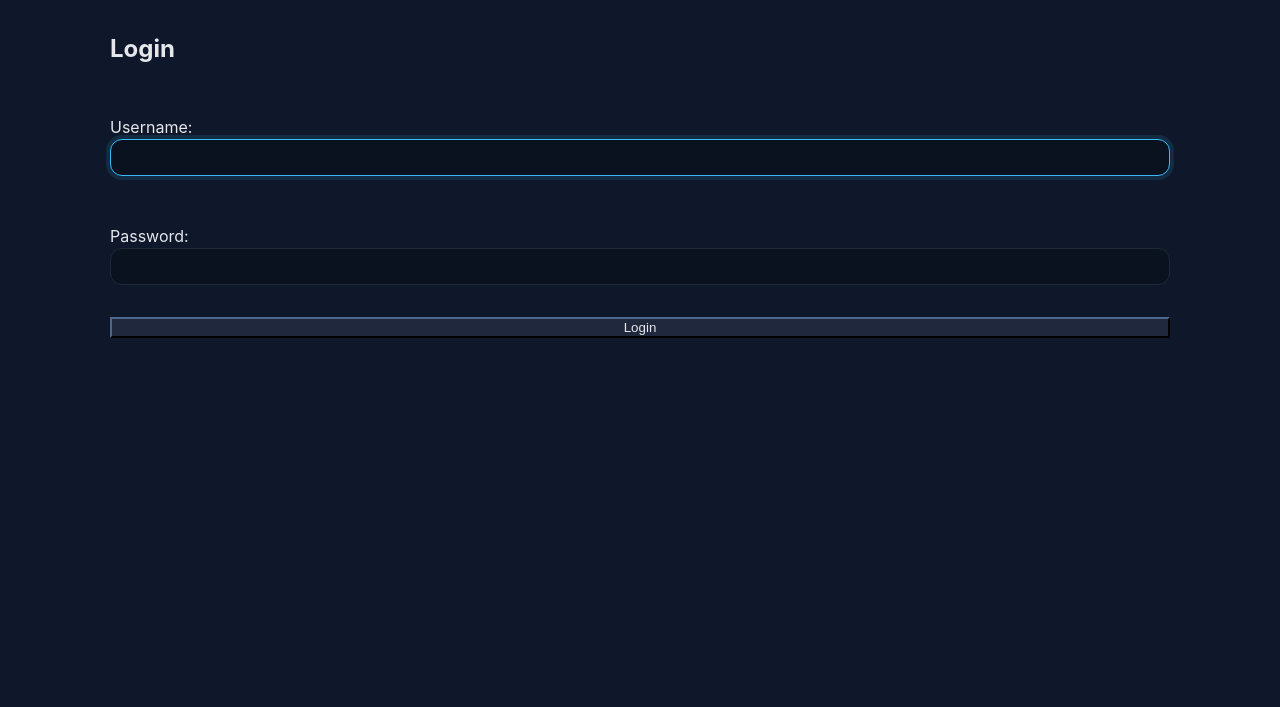
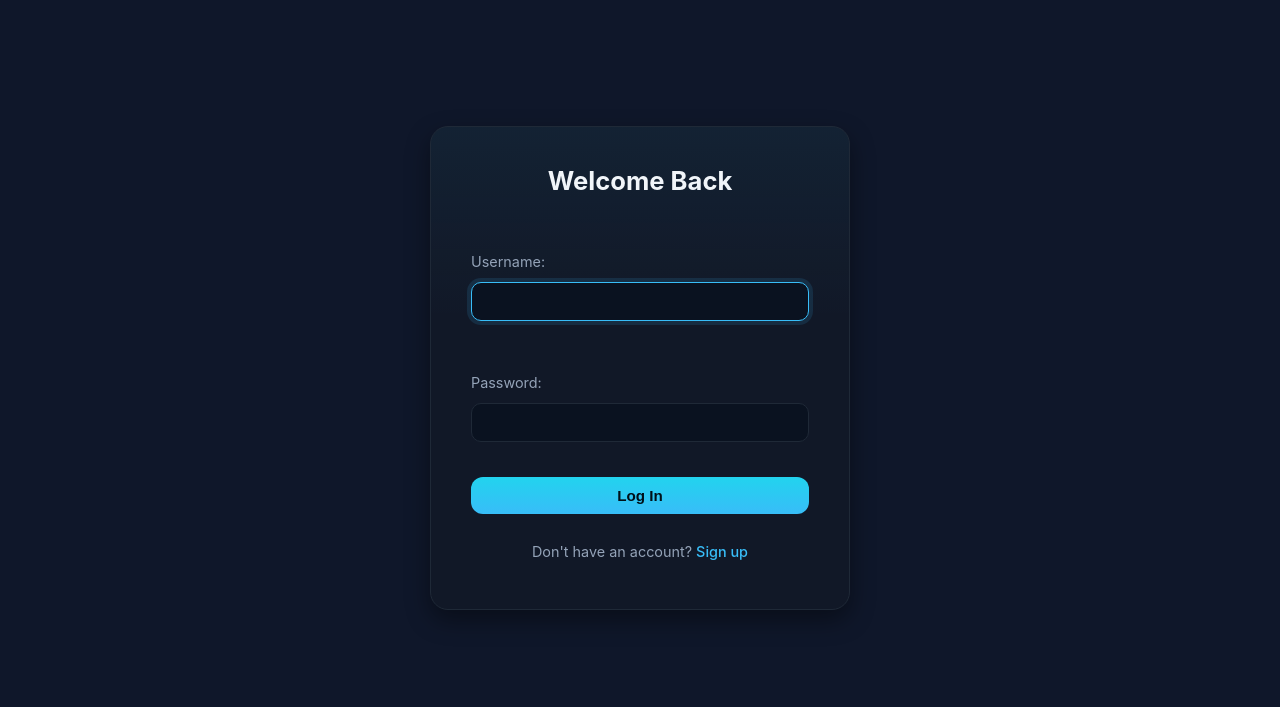
Before and after one commit to Mkac0/Echoes, a Django app: page / in a window 1280 px wide. Shown: the part 65-772 px from the top of the page. Run offline with Django 5.2, Linux system fonts and the light colour scheme.

Commit message:
added style to loging page

```diff
--- a/autolot/static/css/base.css
+++ b/autolot/static/css/base.css
@@ -97,6 +97,85 @@ nav button {
 nav button:hover {
     color: #e5e7eb;
     background: rgba(148,163,184,.12);
+}
+
+.auth-section {
+    display: flex;
+    align-items: center;
+    justify-content: center;
+    min-height: calc(100vh - 120px);
+    padding: 2rem;
+}
+
+.auth-card {
+    background: linear-gradient(180deg, rgba(56,189,248,.06), rgba(56,189,248,0) 40%), #111827;
+    border: 1px solid #1f2937;
+    border-radius: 18px;
+    box-shadow: 0 10px 25px rgba(0,0,0,.4);
+    padding: 2rem 2.5rem;
+    width: 100%;
+    max-width: 420px;
+    display: flex;
+    flex-direction: column;
+    gap: 1.2rem;
+    text-align: center;
+}
+
+.auth-card h1 {
+    margin-bottom: 1rem;
+    font-size: 1.6rem;
+    color: #f1f5f9;
+}
+
+.auth-card label {
+    display: block;
+    text-align: left;
+    font-size: 0.9rem;
+    color: #94a3b8;
+    margin-bottom: 9px;
+}
+
+.auth-card input[type="text"],
+.auth-card input[type="password"] {
+    width: 100%;
+    padding: 10px 12px;
+    border-radius: 10px;
+    border: 1px solid #1f2937;
+    background: #0a1220;
+    color: #e5e7eb;
+    font-size: 0.95rem;
+    transition: all 0.2s ease;
+}
+
+.auth-card input:focus {
+    border-color: #38bdf8;
+    box-shadow: 0 0 0 4px rgba(56,189,248,.12);
+    outline: none;
+}
+
+.auth-card .full-width {
+    width: 100%;
+    padding: 10px 0;
+    border: none;
+    border-radius: 12px;
+    font-weight: 600;
+    font-size: 0.95rem;
+}
+
+.auth-footer {
+    margin-top: 0.5rem;
+    font-size: 0.9rem;
+    color: #94a3b8;
+}
+
+.auth-footer a {
+    color: #38bdf8;
+    text-decoration: none;
+    font-weight: 500;
+}
+
+.auth-footer a:hover {
+    text-decoration: underline;
 }
 
 .container {
--- a/autolot/templates/home.html
+++ b/autolot/templates/home.html
@@ -3,13 +3,18 @@
 
 {% block content %}
 {% if not user.is_authenticated %}
-    <section>
-        <form action="{% url 'home' %}" method="post" class="login">
-            <h1>Login</h1>
-            {% csrf_token %} {{ form.as_p }}
-            <input type="hidden" name="next" value="{{ next }}" />
-            <button type="submit" class="btn submit">Login</button>
-        </form>
-    </section>
+<section class="auth-section">
+    <form action="{% url 'home' %}" method="post" class="auth-card">
+        <h1>Welcome Back</h1>
+        {% csrf_token %}
+        {{ form.as_p }}
+        <input type="hidden" name="next" value="{{ next }}" />
+        <button type="submit" class="btn-primary full-width">Log In</button>
+        <p class="auth-footer">
+            Don't have an account?
+            <a href="{% url 'signup' %}">Sign up</a>
+        </p>
+    </form>
+</section>
 {% endif %}
 {% endblock %}
```
